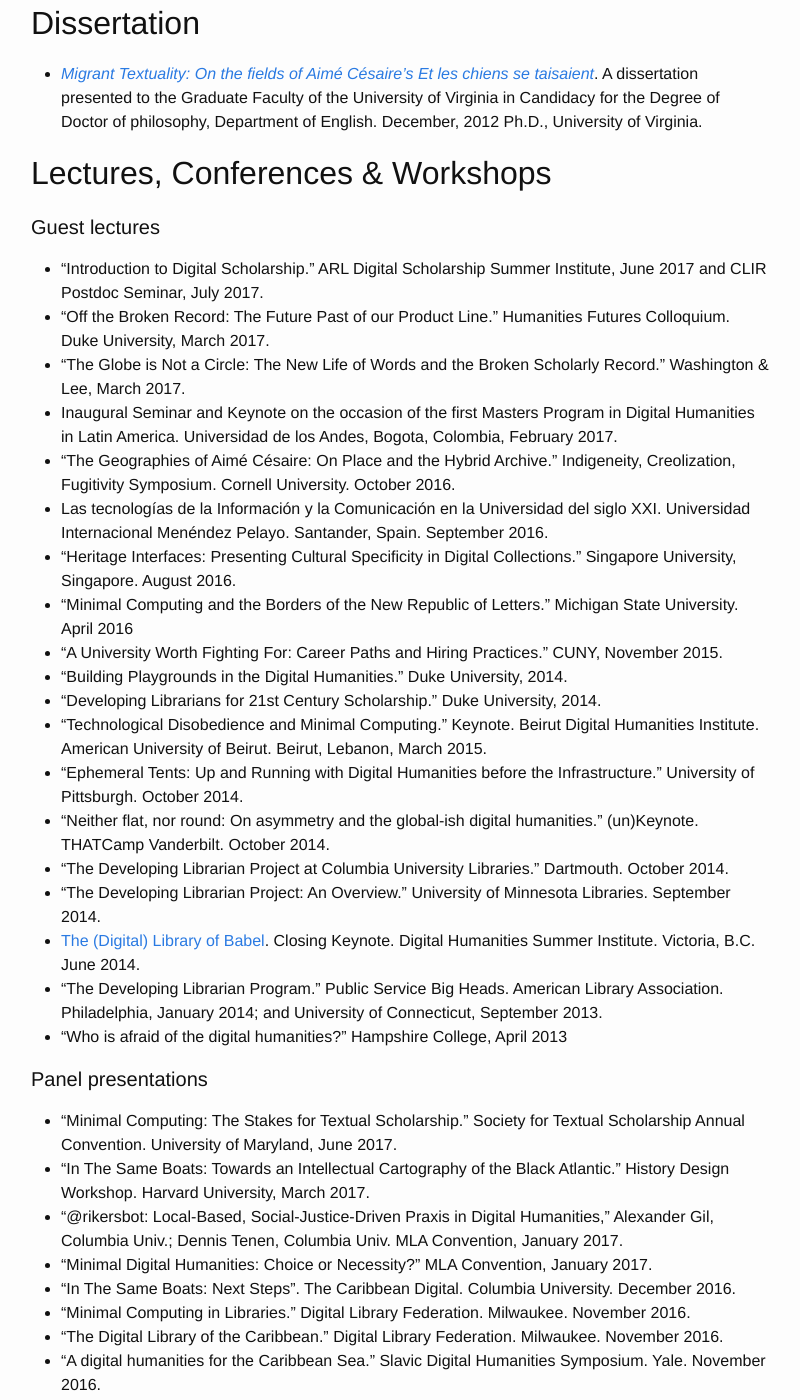
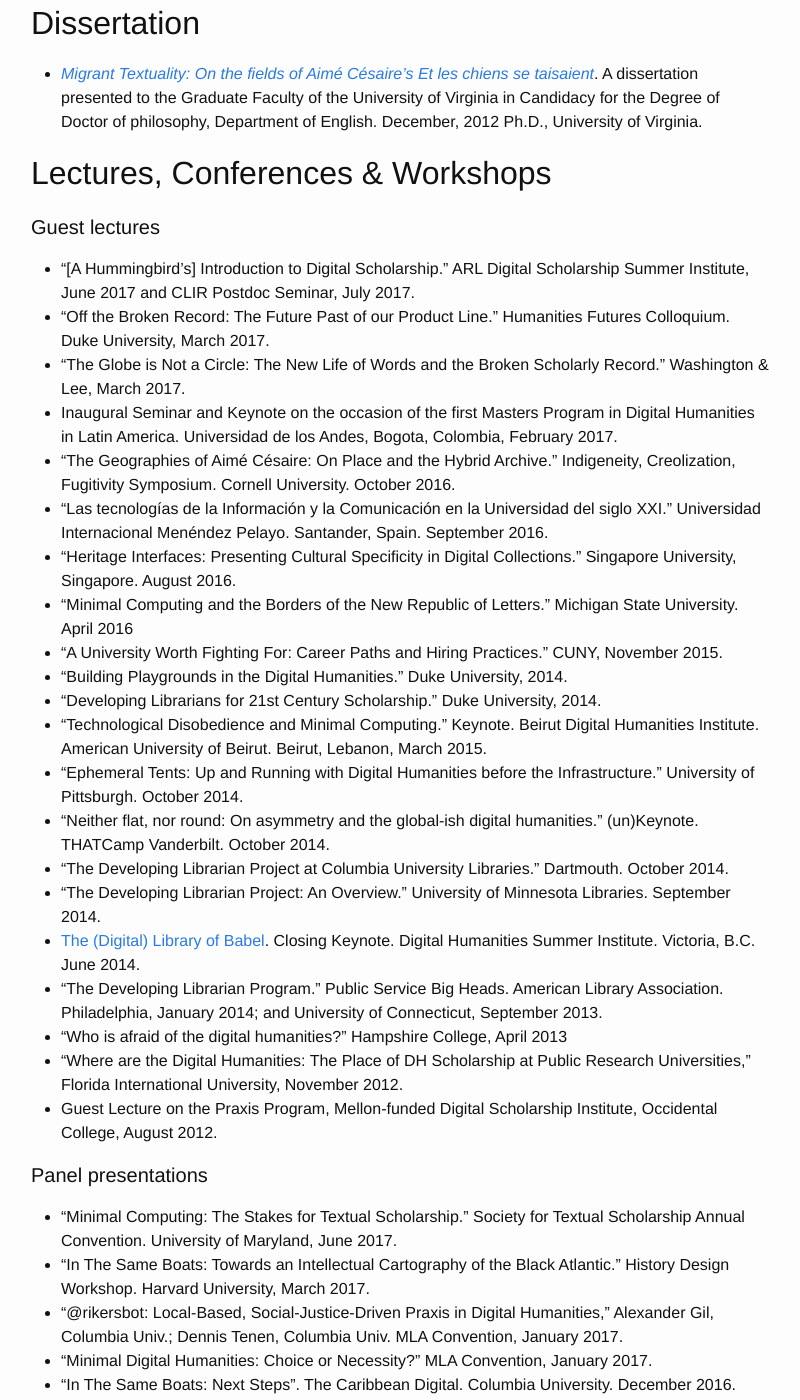
Before and after one commit to elotroalex/elotroalex, a Jekyll site: the page built from bio.md, in a window 1280 px wide and 1400 px high, scrolled down 3900 px. Shown: the whole window, without its empty margins (239-1039 px from the left). Built offline with Jekyll 4.4.1, drawn with Linux system fonts in a browser that asks for light colours; some of the changed text lies outside the part shown.

Commit message:
added julia

```diff
--- a/bio.md
+++ b/bio.md
@@ -128,12 +128,12 @@
 
 #### Guest lectures
 
-- "Introduction to Digital Scholarship." ARL Digital Scholarship Summer Institute, June 2017 and CLIR Postdoc Seminar, July 2017.
+- "[A Hummingbird's] Introduction to Digital Scholarship." ARL Digital Scholarship Summer Institute, June 2017 and CLIR Postdoc Seminar, July 2017.
 - "Off the Broken Record: The Future Past of our Product Line." Humanities Futures Colloquium. Duke University, March 2017.
 - "The Globe is Not a Circle: The New Life of Words and the Broken Scholarly Record." Washington & Lee, March 2017.
 - Inaugural Seminar and Keynote on the occasion of the first Masters Program in Digital Humanities in Latin America. Universidad de los Andes, Bogota, Colombia, February 2017.
 - “The Geographies of Aimé Césaire: On Place and the Hybrid Archive.” Indigeneity, Creolization, Fugitivity Symposium. Cornell University. October 2016.
-- Las tecnologías de la Información y la Comunicación en la Universidad del siglo XXI. Universidad Internacional Menéndez Pelayo. Santander, Spain. September 2016.
+- "Las tecnologías de la Información y la Comunicación en la Universidad del siglo XXI." Universidad Internacional Menéndez Pelayo. Santander, Spain. September 2016.
 - "Heritage Interfaces: Presenting Cultural Specificity in Digital Collections." Singapore University, Singapore. August 2016.
 - "Minimal Computing and the Borders of the New Republic of Letters." Michigan State University. April 2016
 - "A University Worth Fighting For: Career Paths and Hiring Practices." CUNY, November 2015.
@@ -147,6 +147,8 @@
 - [The (Digital) Library of Babel](http://elotroalex.webfactional.com/digital-library-babel/). Closing Keynote. Digital Humanities Summer Institute. Victoria, B.C. June 2014.
 - "The Developing Librarian Program." Public Service Big Heads. American Library Association. Philadelphia, January 2014; and University of Connecticut, September 2013.
 - "Who is afraid of the digital humanities?" Hampshire College, April 2013
+- "Where are the Digital Humanities: The Place of DH Scholarship at Public Research Universities," Florida International University, November 2012.
+- Guest Lecture on the Praxis Program, Mellon-funded Digital Scholarship Institute, Occidental College, August 2012.
 
 
 #### Panel presentations
```
Also changed, not shown: other parts of bio.md (+0 -2 lines).
